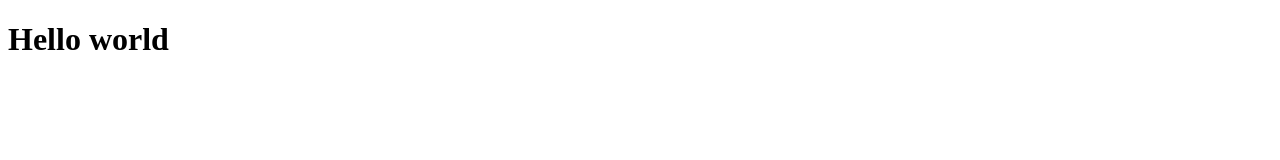
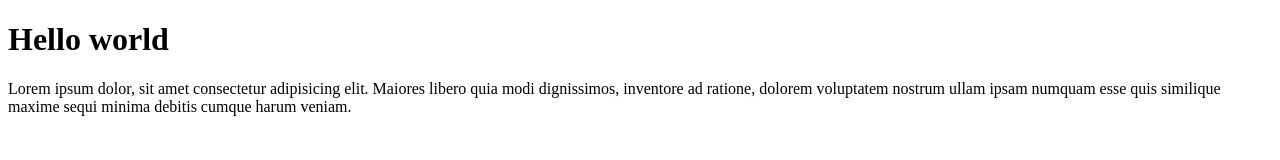
Before and after one commit to suryaDon-1/newfile, a plain HTML site: page index.html in a window 1280 px wide. Drawn offline with Linux system fonts and the light colour scheme.

Commit message:
add p tag

```diff
--- a/index.html
+++ b/index.html
@@ -7,5 +7,6 @@
 </head>
 <body>
     <h1>Hello world</h1>
+    <p>Lorem ipsum dolor, sit amet consectetur adipisicing elit. Maiores libero quia modi dignissimos, inventore ad ratione, dolorem voluptatem nostrum ullam ipsam numquam esse quis similique maxime sequi minima debitis cumque harum veniam.</p>
 </body>
 </html>
```
